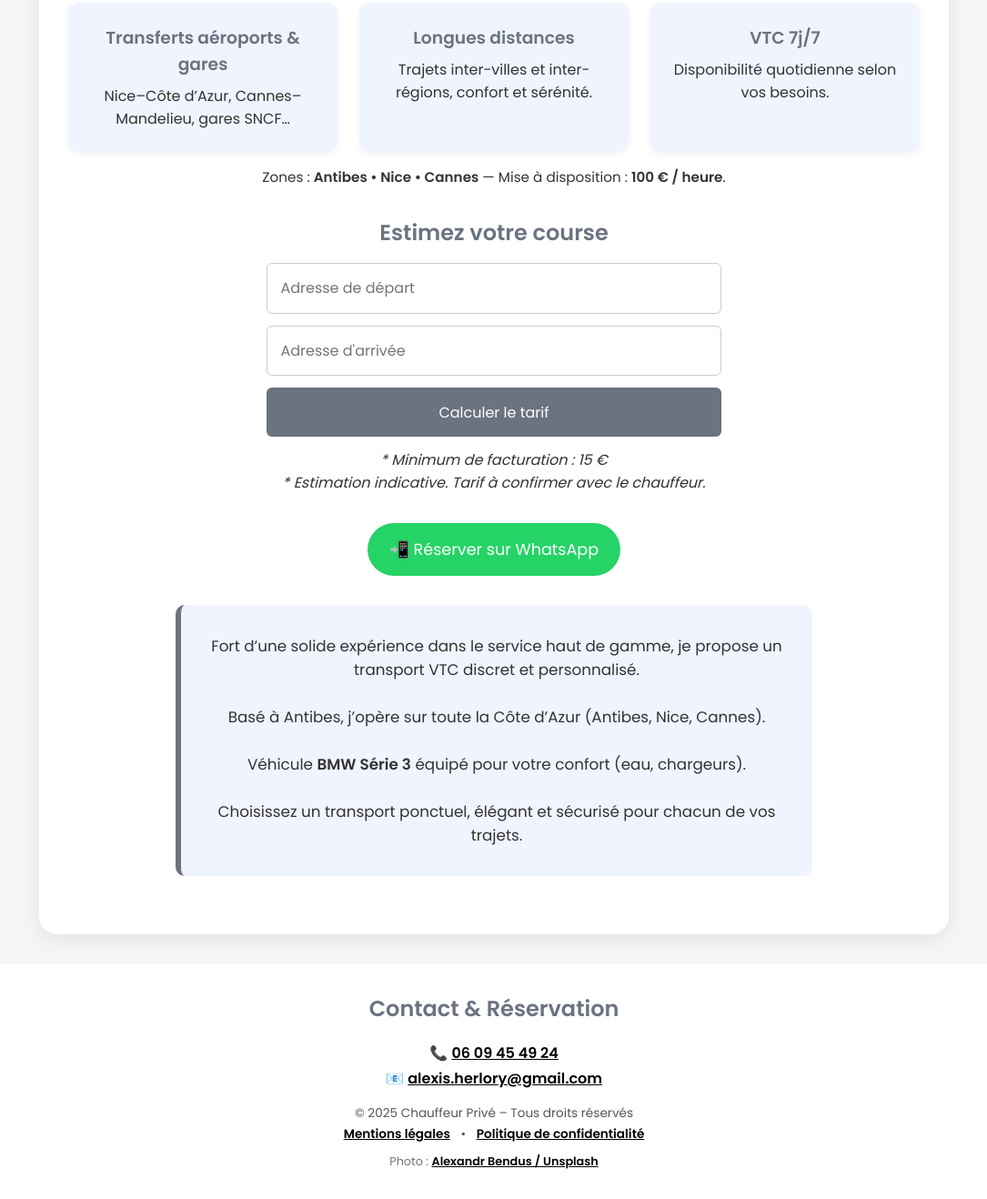
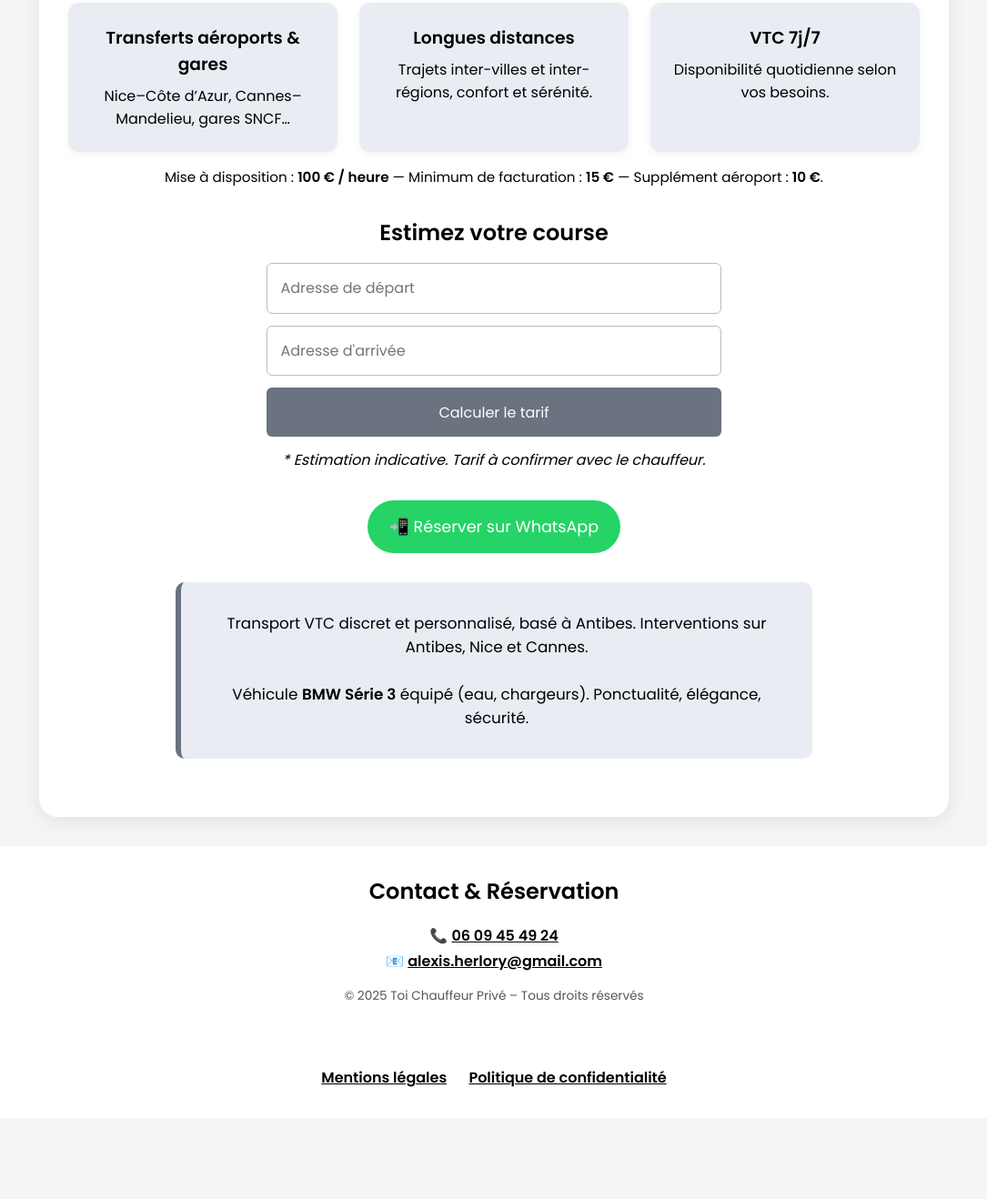
Before and after one commit to servicevtc/chauffeurprive, a plain HTML site: page index.html in a window 1280 px wide. Shown: the part 472-1790 px from the top of the page at 91% size, without its empty margins (97-1182 px from the left). After the commit the page ends 1701 px from the top, so only its background shows below. Drawn offline with Linux system fonts and the light colour scheme; some packages are replaced by stand-ins of ours.

Commit message:
Update index.html

```diff
--- a/index.html
+++ b/index.html
@@ -3,48 +3,50 @@
 <head>
   <meta charset="UTF-8" />
   <meta name="viewport" content="width=device-width, initial-scale=1.0" />
-  <title>Chauffeur Privé – VTC Côte d’Azur</title>
+  <title>Toi Chauffeur Privé – VTC Côte d’Azur</title>
   <link href="https://fonts.googleapis.com/css2?family=Poppins:wght@300;400;600&display=swap" rel="stylesheet" />
   <style>
-    :root { --blue: #6B7280; --light: #f0f4ff; } /* gris dominant */
+    /* ⚙️ Palette : fonds gris, textes noirs (structure strictement identique) */
+    :root { --blue: #6B7280; --light: #e9edf3; }
     * { box-sizing: border-box; margin: 0; padding: 0; font-family: 'Poppins', sans-serif; }
-    body { background: #f5f5f5; color: #333; }
+    body { background: #f5f5f5; color: #000; } /* textes noirs */
     header {
-      /* 📷 Image libre de droit Unsplash (Alexandr Bendus) */
+      /* Image libre de droit (BMW Série 3) */
       background: url('./alexandr_bendus-A6aKVs_U7xc-unsplash.jpg') center/cover no-repeat;
       height: 55vh; display: flex; flex-direction: column; justify-content: center;
       align-items: center; text-align: center; color: #fff;
     }
     header h1 { font-size: 2.7rem; font-weight: 600; text-shadow: 0 2px 5px rgba(0,0,0,0.45); }
-    header p { font-size: 1.2rem; opacity: .92; }
+    header p { font-size: 1.2rem; opacity: .95; }
 
     main {
       max-width: 1000px; margin: -3rem auto 2rem;
       background: #fff; border-radius: 20px; padding: 2rem;
       box-shadow: 0 5px 22px rgba(0,0,0,0.08);
     }
-    h2 { color: var(--blue); margin-bottom: 1rem; text-align: center; font-weight: 600; }
+    h2 { color: #000; margin-bottom: 1rem; text-align: center; font-weight: 600; }
     .services {
       display: grid; grid-template-columns: repeat(auto-fit, minmax(220px,1fr));
       gap: 1.5rem; margin-bottom: 1rem;
     }
     .card {
       background: var(--light); border-radius: 12px; padding: 1.5rem;
-      text-align: center; box-shadow: 0 2px 8px rgba(0,0,0,0.06);
+      text-align: center; box-shadow: 0 2px 8px rgba(0,0,0,0.06); color:#000;
     }
-    .card h3 { color: var(--blue); margin-bottom: .5rem; }
+    .card h3 { color: #000; margin-bottom: .5rem; }
 
     .services-note {
       text-align: center;
       font-size: 0.95rem;
       margin-bottom: 2rem;
-      color: #333;
+      color: #000;
     }
 
-    .calculator { text-align: center; max-width: 500px; margin: 2rem auto; }
+    .calculator { text-align: center; max-width: 500px; margin: 2rem auto; color:#000; }
     .calculator input, .calculator button {
       width: 100%; padding: .9rem; font-size: 1rem; margin-bottom: .8rem;
-      border-radius: 6px; border: 1px solid #ccc;
+      border-radius: 6px; border: 1px solid #bbb; color:#000;
+      background:#fff;
     }
     .calculator button {
       background: var(--blue); color: #fff; border: none;
@@ -55,13 +57,10 @@
     .about-box {
       background: var(--light); border-left: 6px solid var(--blue);
       padding: 2rem; border-radius: 10px; margin: 2rem auto;
-      max-width: 700px; font-size: 1.05rem; text-align: center;
+      max-width: 700px; font-size: 1.05rem; text-align: center; color:#000;
     }
 
-    .whatsapp-container {
-      text-align: center;
-      margin: 2rem 0;
-    }
+    .whatsapp-container { text-align: center; margin: 2rem 0; }
     .whatsapp-button {
       background: #25D366; color: white; padding: 1rem 1.5rem;
       border: none; border-radius: 40px; font-size: 1.1rem;
@@ -76,14 +75,12 @@
       color: #000; text-decoration: underline; font-weight: 600;
       display: inline-block; margin-top: .2rem;
     }
-    .legal { margin-top: 1rem; font-size: 0.85rem; color: #555; }
-    .credit { margin-top: .5rem; font-size: .8rem; color: #777; }
   </style>
 </head>
 <body>
   <header>
-    <h1> Chauffeur Privé</h1>
-    <p>VTC 24h/24 Côte d’Azur</p>
+    <h1>Toi Chauffeur Privé</h1>
+    <p>Antibes • Nice • Cannes — VTC 24h/24</p>
   </header>
 
   <main>
@@ -104,7 +101,7 @@
     </div>
 
     <p class="services-note">
-      Zones : <strong>Antibes • Nice • Cannes</strong> — Mise à disposition : <strong>100 € / heure</strong>.
+      Mise à disposition : <strong>100 € / heure</strong> — Minimum de facturation : <strong>15 €</strong> — Supplément aéroport : <strong>10 €</strong>.
     </p>
 
     <div class="calculator">
@@ -114,7 +111,6 @@
         <input type="text" id="end" placeholder="Adresse d'arrivée" required />
         <button type="submit">Calculer le tarif</button>
       </form>
-      <p><em>* Minimum de facturation : 15 €</em></p>
       <p><em>* Estimation indicative. Tarif à confirmer avec le chauffeur.</em></p>
       <p id="price-result"></p>
     </div>
@@ -124,12 +120,8 @@
     </div>
 
     <div class="about-box">
-      <p>
-        Fort d’une solide expérience dans le service haut de gamme, je propose un transport VTC discret et personnalisé.<br><br>
-        Basé à Antibes, j’opère sur toute la Côte d’Azur (Antibes, Nice, Cannes).<br><br>
-        Véhicule <strong>BMW Série 3</strong> équipé pour votre confort (eau, chargeurs).<br><br>
-        Choisissez un transport ponctuel, élégant et sécurisé pour chacun de vos trajets.
-      </p>
+      <p>Transport VTC discret et personnalisé, basé à Antibes. Interventions sur Antibes, Nice et Cannes.<br><br>
+      Véhicule <strong>BMW Série 3</strong> équipé (eau, chargeurs). Ponctualité, élégance, sécurité.</p>
     </div>
   </main>
 
@@ -139,22 +131,16 @@
       📞 <a href="tel:0609454924">06 09 45 49 24</a><br>
       📧 <a href="mailto:alexis.herlory@gmail.com">alexis.herlory@gmail.com</a>
     </div>
-    <div class="legal">
-      © 2025 Chauffeur Privé – Tous droits réservés<br>
-      <a href="mentions-legales.html">Mentions légales</a>
-      <span style="margin:0 8px;">•</span>
-      <a href="confidentialite.html">Politique de confidentialité</a>
-      <div class="credit">
-        Photo : <a href="https://unsplash.com/photos/A6aKVs_U7xc" target="_blank" rel="noopener">Alexandr Bendus / Unsplash</a>
-      </div>
-    </div>
+    <p style="margin-top: 1rem; font-size: 0.85rem; color: #555">
+      © 2025 Toi Chauffeur Privé – Tous droits réservés
+    </p>
   </footer>
 
-  <!-- ✅ Google Maps API avec callback -->
+  <!-- ✅ Google Maps API : clé incluse + callback identique au modèle -->
   <script src="https://maps.googleapis.com/maps/api/js?key=AIzaSyBz1sjQEMHqViwfAKUdYskUx13OiIVUi-k&libraries=places&callback=initAutocomplete" async defer></script>
 
   <script>
-    // Configuration issue de la fiche Google Sheets
+    /* Paramètres confirmés (Google Sheets) */
     const RATE_PER_KM = 2.20;   // €/km
     const MIN_FARE    = 15;     // €
     const AIRPORT_FEE = 10;     // €
@@ -182,21 +168,19 @@
         },
         function(response, status) {
           if (status === 'OK') {
-            const element = response.rows[0].elements[0];
-            if (!element || element.status !== 'OK') {
+            const el = response.rows?.[0]?.elements?.[0];
+            if (!el || el.status !== 'OK') {
               document.getElementById('price-result').textContent = "Erreur : distance non disponible.";
               return;
             }
-            const distanceText = element.distance.text; // ex: "12,3 km"
+            const distanceText = el.distance.text; // ex: "12,3 km"
             const km = parseFloat(distanceText.replace(',', '.'));
-
             let price = km * RATE_PER_KM;
 
             const s = (start || '').toLowerCase();
             const d = (end || '').toLowerCase();
-            const airportKeywords = ['aéroport', 'aeroport', 'airport', 'nce', 'nice côte d’azur', 'nice cote d azur'];
-            const hasAirport = airportKeywords.some(k => s.includes(k) || d.includes(k));
-            if (hasAirport) price += AIRPORT_FEE;
+            const airportWords = ['aéroport', 'aeroport', 'airport', 'nce', 'nice côte d’azur', 'nice cote d azur'];
+            if (airportWords.some(k => s.includes(k) || d.includes(k))) price += AIRPORT_FEE;
 
             if (price < MIN_FARE) price = MIN_FARE;
 
@@ -208,5 +192,11 @@
       );
     });
   </script>
+
+  <!-- Mentions + Confidentialité (préservé si vous avez déjà ces fichiers) -->
+  <footer>
+    <a href="mentions-legales.html">Mentions légales</a>
+    <a href="confidentialite.html" style="margin-left:20px;">Politique de confidentialité</a>
+  </footer>
 </body>
 </html>
```
